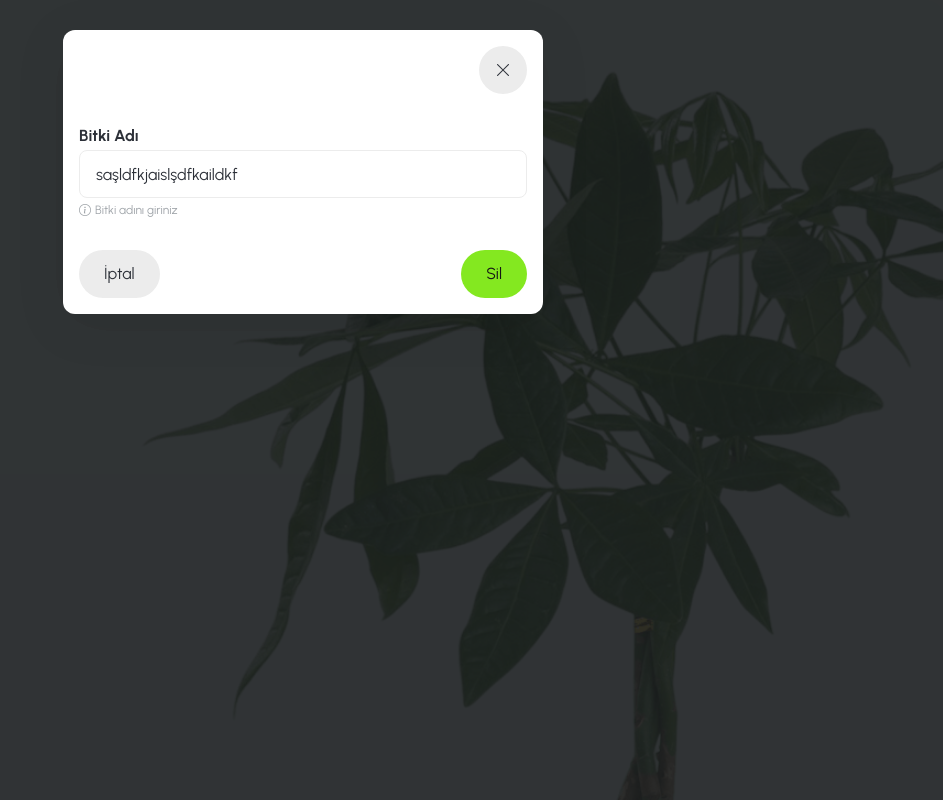
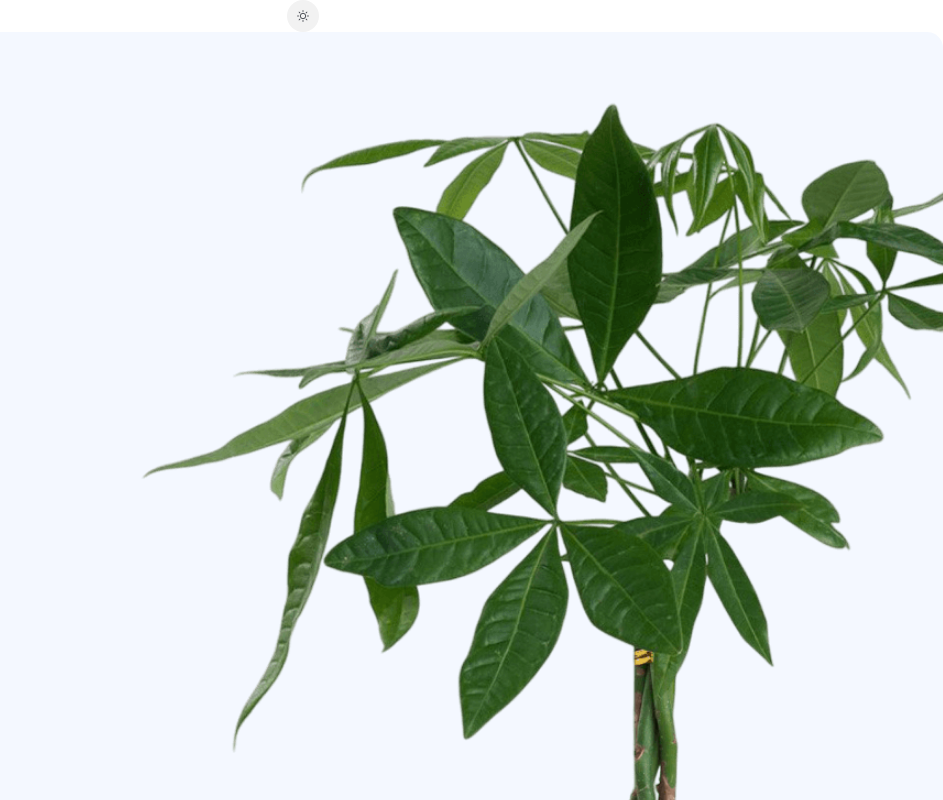
Before and after one commit to erelcolak/plant, a Next.js app: page / in a window 1280 px wide. Shown: the top 800 px of the page, without its empty margins (337-1280 px from the left). Built offline with nearby package versions, Linux system fonts and the light colour scheme.

Commit message:
theme fixes

```diff
--- a/app/page.tsx
+++ b/app/page.tsx
@@ -1,6 +1,4 @@
 "use client";
-
-import { useEffect } from "react";
 
 import Col from "@/components/common/Col";
 import Container from "@/components/common/Container";
@@ -21,7 +19,7 @@ const App = () => {
   // state
 
   // context hooks
-  const { modals, showModal } = useModal();
+  const { modals } = useModal();
   // queries
 
   // mutations
@@ -29,11 +27,7 @@ const App = () => {
   // formik
 
   // effect
-  useEffect(() => {
-    showModal(ModalTypes.ModalRemovePlant, {
-      data: {},
-    });
-  }, []);
+
   // other variables/functions/handlers
 
   // render
--- a/components/common/Button/button.module.scss
+++ b/components/common/Button/button.module.scss
@@ -75,7 +75,11 @@
   @include buttonColor($color-red-500, $color-white);
 }
 .light {
-  @include buttonColor($color-gray-200, $color-gray-700);
+  color: var(--color-gray-700);
+  background-color: var(--color-gray-100);
+  &:hover {
+    background-color: var(--color-gray-200);
+  }
 }
 .dark {
   @include buttonColor($color-black, $color-white);
--- a/components/layout/_Header/header.tsx
+++ b/components/layout/_Header/header.tsx
@@ -1,6 +1,13 @@
 "use client";
 
+import Button from "@/components/common/Button/button";
 import ContainerFullwidth from "@/components/common/ContainerFullwidth";
+
+import { Theme } from "@/contexts/ThemeContext/themeContext.types";
+import useTheme from "@/hooks/useTheme";
+
+import { ColorVariant } from "@/types/ColorVariant";
+import { SizeVariant } from "@/types/SizeVariant";
 
 import styles from "./header.module.scss";
 
@@ -11,7 +18,7 @@ const Header = () => {
   // state
 
   // context hooks
-
+  const { theme, switchTheme } = useTheme();
   // queries
 
   // mutations
@@ -25,7 +32,7 @@ const Header = () => {
   // render
   return (
     <ContainerFullwidth className={styles.header}>
-      <></>
+      <Button onClick={switchTheme} onlyIcon icon={theme === Theme.DARK ? "moon" : "sun"} sizeVariant={SizeVariant.small} colorVariant={ColorVariant.light} />
     </ContainerFullwidth>
   );
 };
--- a/contexts/ThemeContext/index.tsx
+++ b/contexts/ThemeContext/index.tsx
@@ -3,6 +3,7 @@ import { createContext, useEffect, useState } from "react";
 import Cookies from "js-cookie";
 
 import { CookieTheme } from "@/utils/constants";
+
 import { IThemeContext, Theme } from "./themeContext.types";
 
 const ThemeContext = createContext<IThemeContext>({
--- a/hooks/useModal/index.tsx
+++ b/hooks/useModal/index.tsx
@@ -25,7 +25,6 @@ const useModal = () => {
         data: {},
       },
     });
-    debugger;
   };
   return {
     modals,
--- /dev/null
+++ b/hooks/useTheme/index.tsx
@@ -0,0 +1,13 @@
+import { useContext } from "react";
+
+import { ThemeContext } from "@/contexts/ThemeContext";
+
+const useTheme = () => {
+  const { theme, switchTheme } = useContext(ThemeContext);
+  return {
+    theme,
+    switchTheme,
+  };
+};
+
+export default useTheme;
--- a/styles/theme-dark.scss
+++ b/styles/theme-dark.scss
@@ -1,8 +1,8 @@
 @import "/styles/variables.scss";
 
-:root {
-  --color-white: #{$color-white};
-  --color-black: #{$color-black};
+:root[data-theme="dark"] {
+  --color-white: #{$color-white-dark};
+  --color-black: #{$color-black-dark};
   --color-gray-50: #{$color-gray-50-dark};
   --color-gray-100: #{$color-gray-100-dark};
   --color-gray-200: #{$color-gray-200-dark};
--- a/styles/theme-light.scss
+++ b/styles/theme-light.scss
@@ -1,6 +1,6 @@
 @import "/styles/variables.scss";
 
-:root {
+:root[data-theme="light"] {
   --color-white: #{$color-white};
   --color-black: #{$color-black};
   --color-gray-50: #{$color-gray-50};
--- a/styles/variables.scss
+++ b/styles/variables.scss
@@ -1,6 +1,8 @@
 // COLORS
 $color-white: #ffffff;
 $color-black: #151515;
+$color-white-dark: #151515;
+$color-black-dark: #ffffff;
 $color-gray-50: #fafafa;
 $color-gray-100: #f2f2f2;
 $color-gray-200: #ececec;
```
Also changed, not shown: 1 other file (tests, documents, lock files or other folders).
